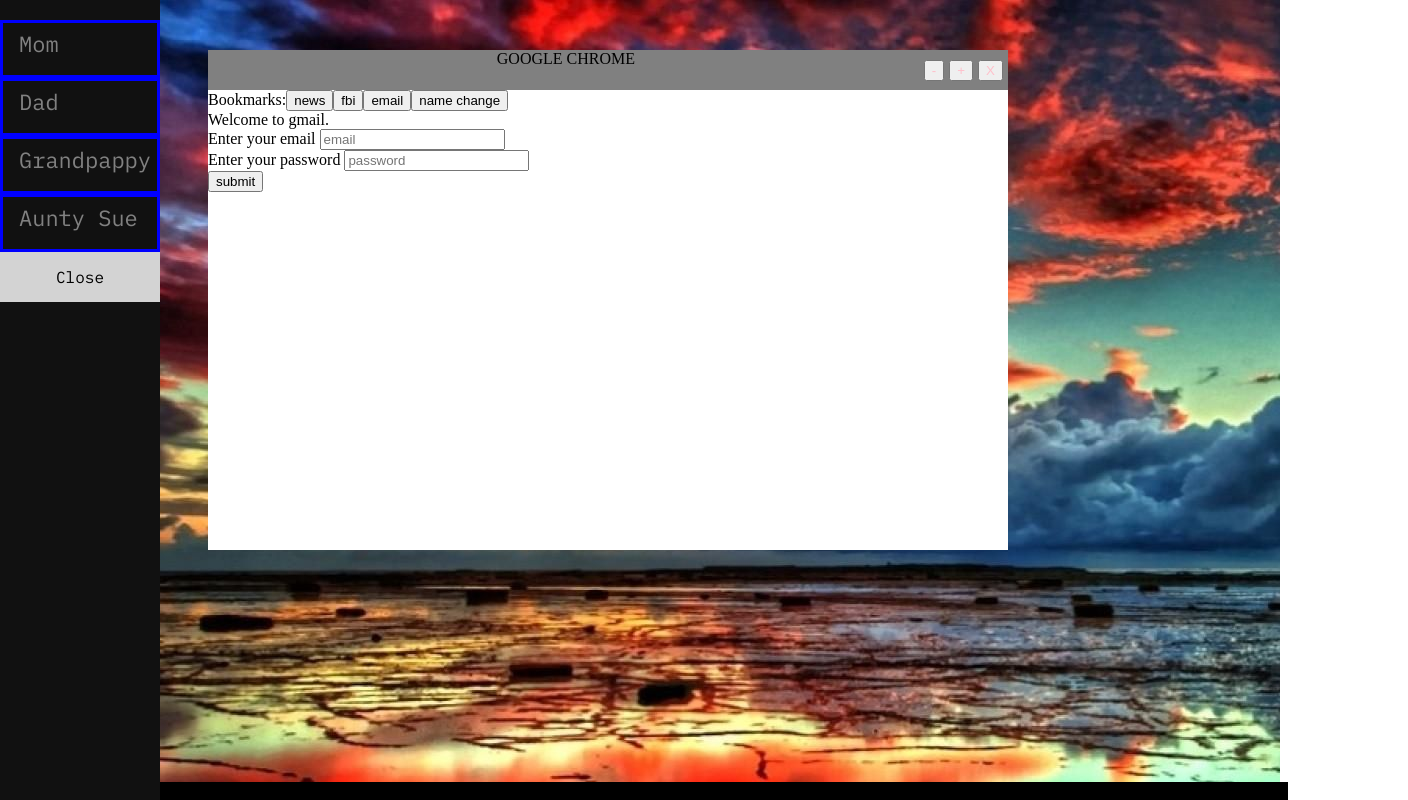
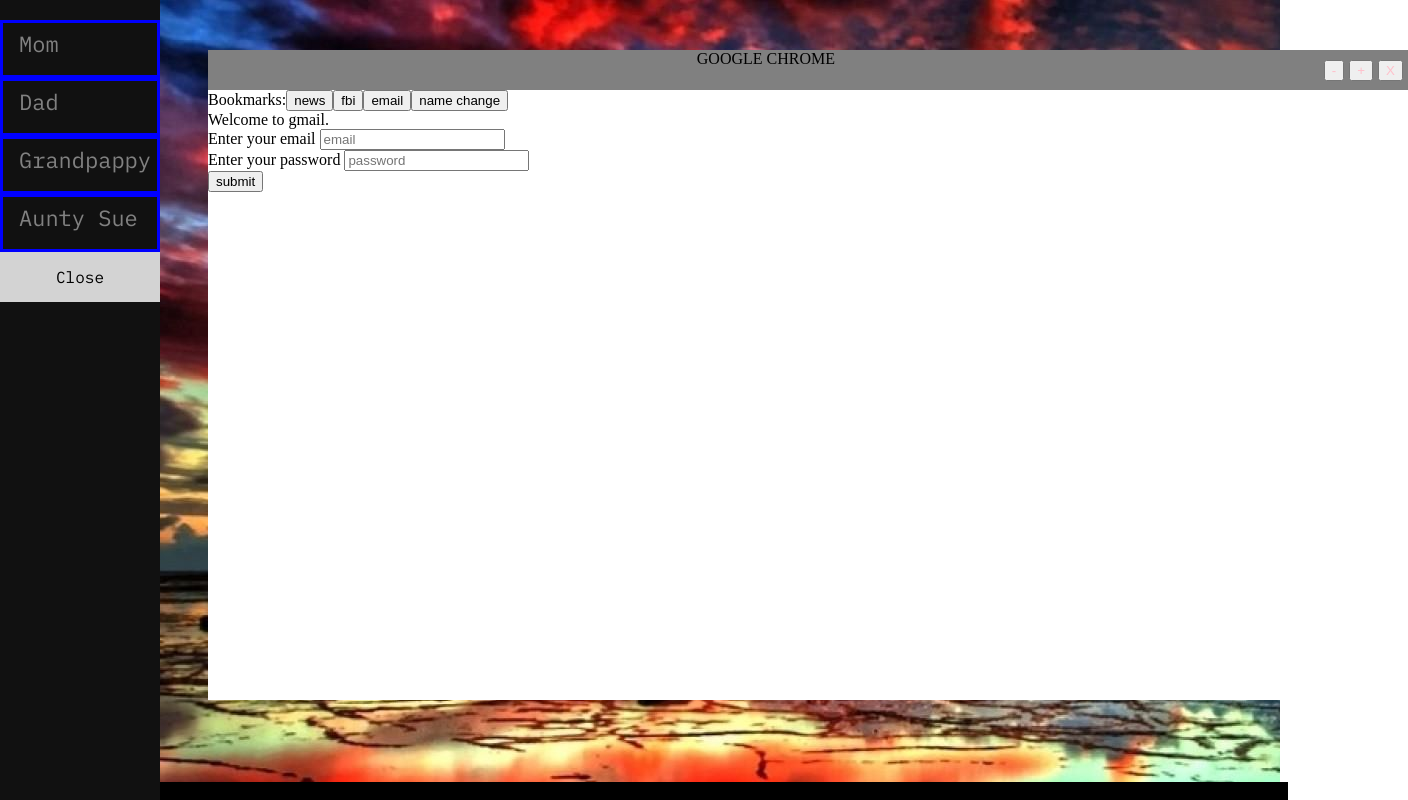
Before and after one commit to hlehv/pointandclick, a React (Create React App) app in the folder client/: page / in a window 1280 px wide. Shown: the whole page, 1408 px wide, since content can reach past the window. Built offline with nearby package versions, Linux system fonts and the light colour scheme.

Commit message:
Made window larger

```diff
--- a/client/src/components/App.js
+++ b/client/src/components/App.js
@@ -3,7 +3,6 @@ import Sidebar from "./Sidebar/Sidebar";
 import Dock from "./Dock/Dock";
 import Background from "./Background/Background";
 import Window from './Window/Window'
-import BrowserWindow from './Window/BrowserWindow/BrowserWindow'
 
 class App extends React.Component {
   render() {
--- a/client/src/components/Window/Window.css
+++ b/client/src/components/Window/Window.css
@@ -1,6 +1,6 @@
 .Window_container{
-	width: 800px;
-	height: 500px;
+	width: 1200px;
+	height: 650px;
 	margin: 50px 200px 0px; /*TODO remove*/
 }
 
```
